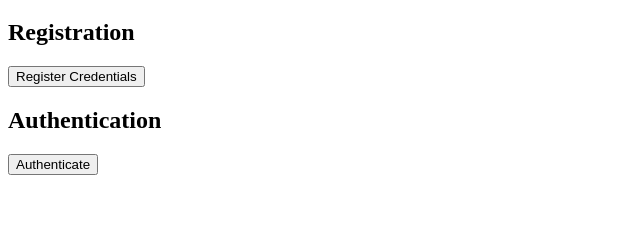
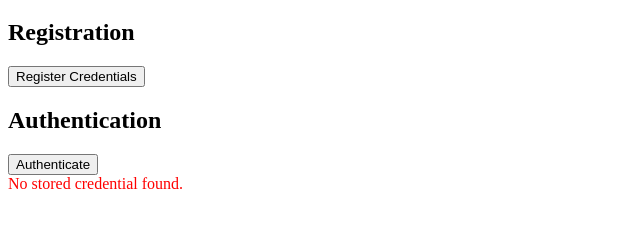
Before and after one commit to mddranasinghe/biometric-authentication-mobile-website-java-script, a plain HTML site: page index.html in a window 1280 px wide. Both pictures are taken after a click on the button "Authenticate". Shown: the part 61-288 px from the top of the page, without its empty margins (0-640 px from the left). Drawn offline with Linux system fonts and the light colour scheme.

Commit message:
Update index.html

```diff
--- a/index.html
+++ b/index.html
@@ -157,6 +157,10 @@
   }
 }
 
+
+function displayError(message) {
+            document.getElementById('errorMessage').innerText = message;
+        }
         // Add event listeners to buttons
         document.getElementById('registerButton').addEventListener('click', registerAndStoreCredentials);
         document.getElementById('authenticateButton').addEventListener('click', authenticate);
```
